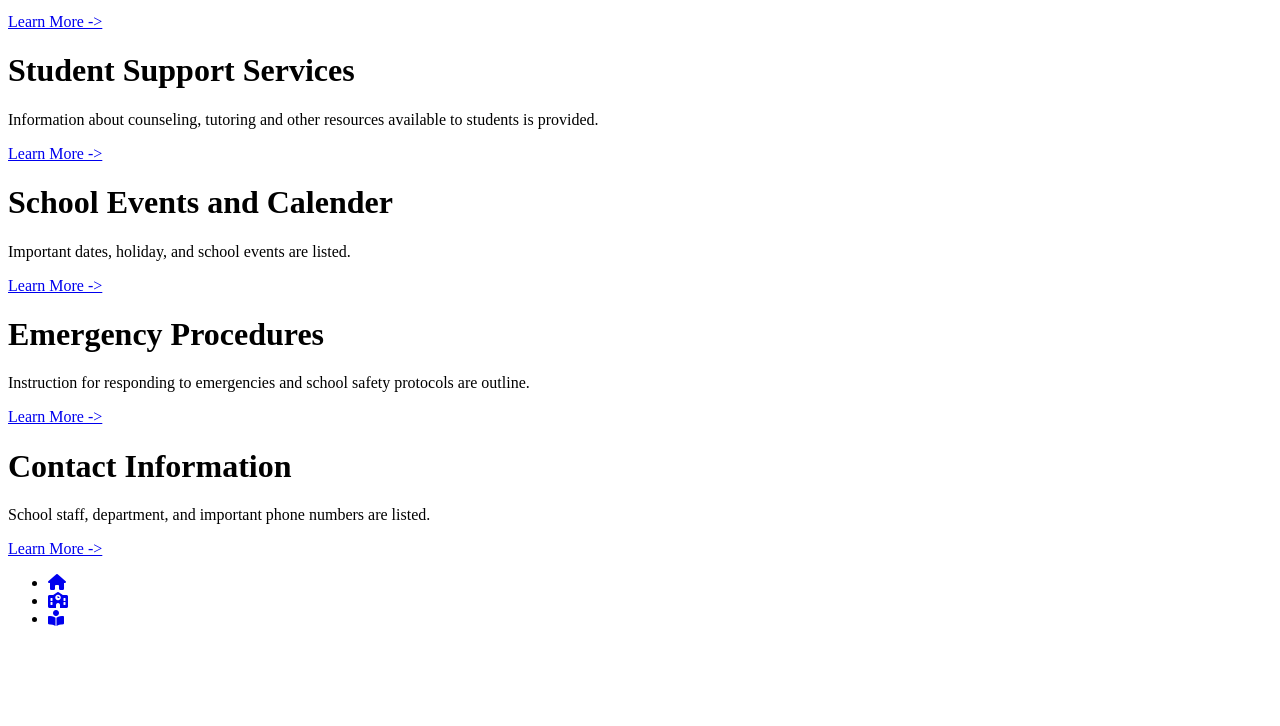
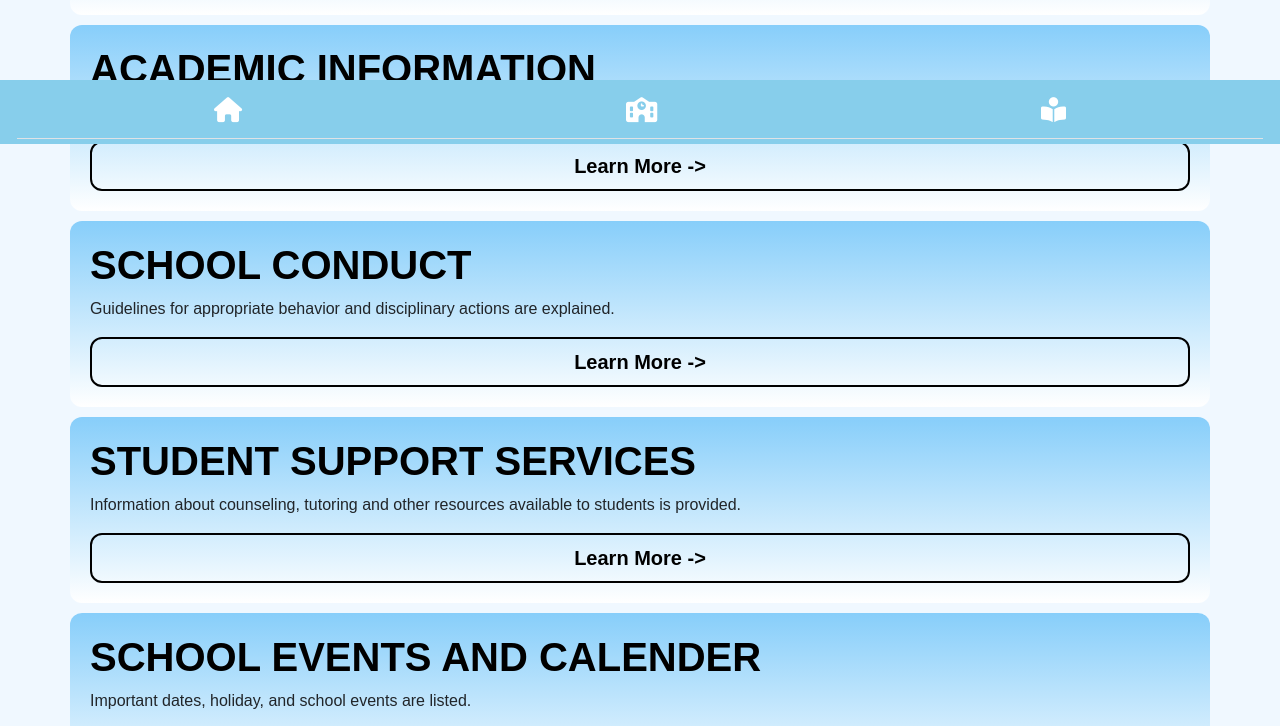
Before and after one commit to CodeWithTec/Hand-Book, a plain HTML site: page sc/pages/home.html in a window 1280 px wide. Shown: the part 656-1382 px from the top of the page. Before the commit the page ends 1300 px from the top, so only its background shows below. Drawn offline with Linux system fonts and the light colour scheme; files that its build step writes are made by us from their sources; the site is published under a folder, as on GitHub Pages, so addresses that start at the root find nothing.

Commit message:
Update home.html

```diff
--- a/sc/pages/home.html
+++ b/sc/pages/home.html
@@ -5,8 +5,8 @@
     <meta name="viewport" content="width=device-width, initial-scale=1.0">
     <title>Hand-Book</title>
     <!-- Heading Links  -->
-     <link rel="stylesheet" href="/Bootstrap/style/bootstrap.min.css">
-     <link rel="stylesheet" href="/sc/style/style.css">
+     <link rel="stylesheet" href="Bootstrap/style/bootstrap.min.css">
+     <link rel="stylesheet" href="sc/style/style.css">
 
      <!-- font-awesome links -->
       <link rel="stylesheet" href="https://cdnjs.cloudflare.com/ajax/libs/font-awesome/6.7.2/css/all.min.css" integrity="sha512-Evv84Mr4kqVGRNSgIGL/F/aIDqQb7xQ2vcrdIwxfjThSH8CSR7PBEakCr51Ck+w+/U6swU2Im1vVX0SVk9ABhg==" crossorigin="anonymous" referrerpolicy="no-referrer" />
@@ -112,6 +112,6 @@
 
 </footer>
     <!-- Other Links  -->
-     <script src="/sc/script/script.js"></script>
+     <script src="sc/script/script.js"></script>
 </body>
 </html>
```
